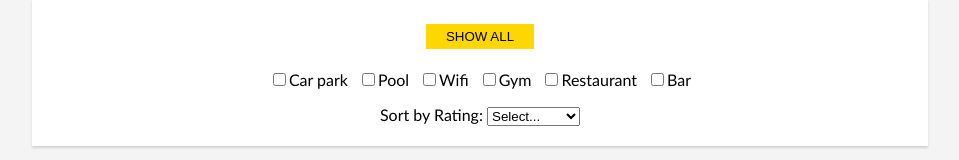
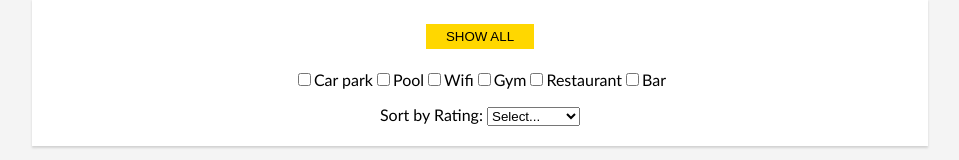
Before and after one commit to jenniredfield/fe-hotel-filtering, a React (Create React App) app: page / in a window 1280 px wide. Shown: the part 163-323 px from the top of the page, without its empty margins (160-1119 px from the left). Built offline with nearby package versions, Linux system fonts and the light colour scheme.

Commit message:
Changed CheckBox to be a Component

```diff
--- a/src/Filter.js
+++ b/src/Filter.js
@@ -1,20 +1,18 @@
 import React, {Component} from 'react';
 import hotels from './hotels'
-// import CheckBox from './checkBox';
+import CheckBox from './checkBox';
 
 class Filter extends Component {
 
     state = {
-        checked : false,
+        filterOff : false,
     }
 
     handleChange = (event) => {
 
             this.props.filterHotels(event.target.value);
 
-            this.setState({
-                checked: true,
-            })
+
     }
 
     handleSort = (event) => {
@@ -25,8 +23,25 @@ class Filter extends Component {
 
     handleButton = () => {
 
-        document.querySelectorAll('input[type=checkbox]').forEach( el => el.checked = false );
+        // document.querySelectorAll('input[type=checkbox]').forEach( el => el.checked = false );
+        if(!this.state.filterOff){
+
+            this.setState({
+                filterOff: true,
+            })
+
+        } else {
+            this.setState({
+                filterOff: false,
+            })
+        }
         this.props.showAll();
+    }
+
+    handleFilterOff = () => {
+        this.setState({
+            filterOff: false,
+        })
     }
 
     render () {
@@ -43,11 +58,20 @@ class Filter extends Component {
         return (
             <div className="filterWrapper">
                 <button onClick={this.handleButton}>SHOW ALL</button>
+                {/* <div className="checkBoxDiv">
+                        <ul>
+                        {facilities.map((fac,i)=>{
+                            return (
+                                <li key={i}><input value={fac} type="checkbox" onChange={this.handleChange}/>{fac[0].toUpperCase() + fac.slice(1)}</li>
+                            )
+                        })}
+                        </ul>
+                </div> */}
                 <div className="checkBoxDiv">
                         <ul>
                         {facilities.map((fac,i)=>{
                             return (
-                                <li key={i}><input value={fac} type="checkbox" onChange={this.handleChange}/>{fac[0].toUpperCase() + fac.slice(1)}</li>
+                                <CheckBox value={fac} fac={fac} handleChange={this.handleChange} filterOff={this.state.filterOff} handleFilterOff={this.handleFilterOff}/>
                             )
                         })}
                         </ul>
--- a/src/checkBox.js
+++ b/src/checkBox.js
@@ -4,16 +4,46 @@ import React, {Component} from 'react';
 class CheckBox extends Component {
 
         state = {
-            checked: this.props.checked || false
+            checked: false,
         }
 
+        componentWillReceiveProps(nextProps) {
+
+
+            if(nextProps.filterOff) {
+                this.setState({
+                    checked: false,
+                })
+                this.props.handleFilterOff();
+            }
+        }
+
+        handleCheck = (event) => {
+
+            if(!this.state.checked) {
+                this.setState({
+                    checked: true
+                })
+            } else {
+                this.setState({
+                    checked: false
+                })
+            }
+
+            this.props.handleChange(event);
+        }
+
+
     render() {
-        const { value, fac, handleFilterCheck } = this.props;
+
+        console.log()
+
+        const { value, fac, handleChange } = this.props;
         const { checked } = this.state;
         return (
             <label className="">
-                <input type="checkbox" value={value} name="subtype" onChange={handleFilterCheck} checked={checked} />
-                <span>{fac}</span>
+                <input type="checkbox" value={value} name="subtype" onChange={this.handleCheck} checked={this.state.checked} />
+                <span>{fac[0].toUpperCase() + fac.slice(1)}</span>
             </label>
         )
     }
```
